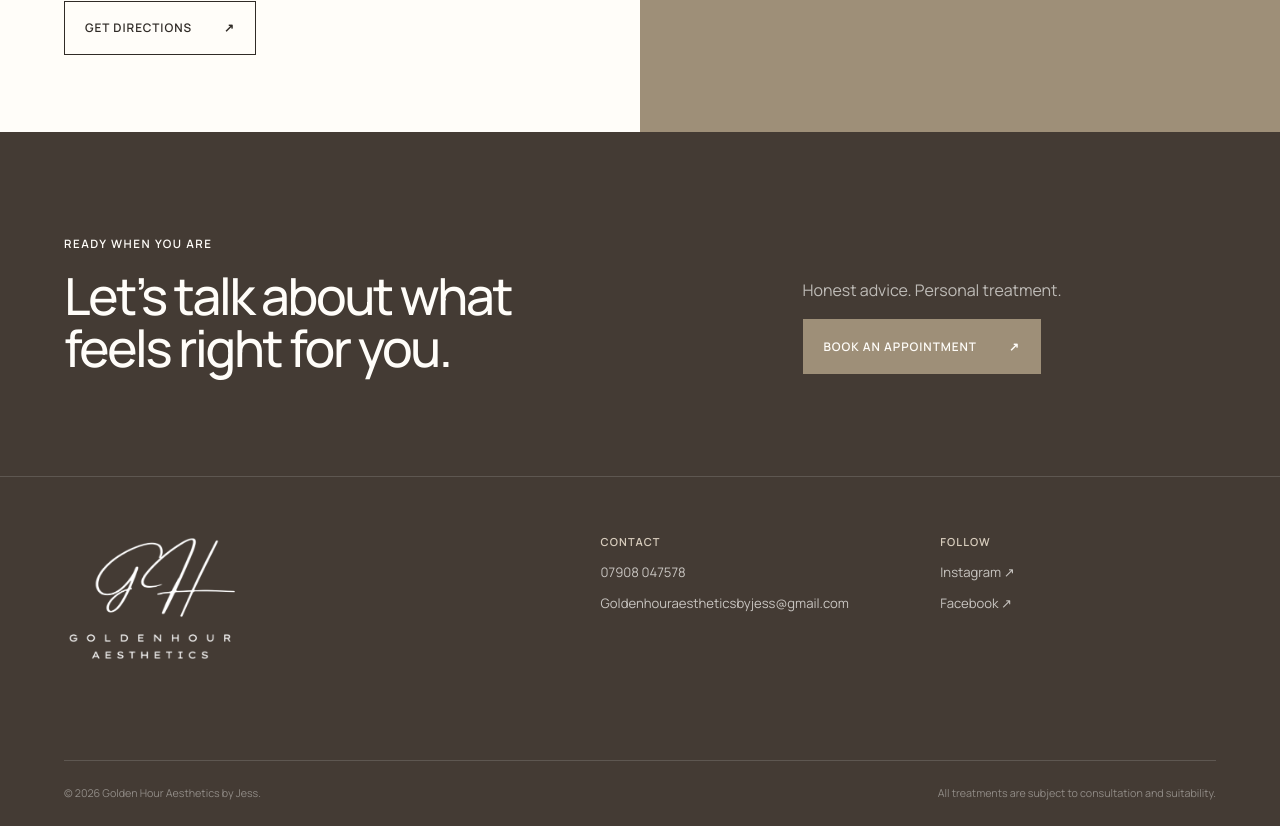
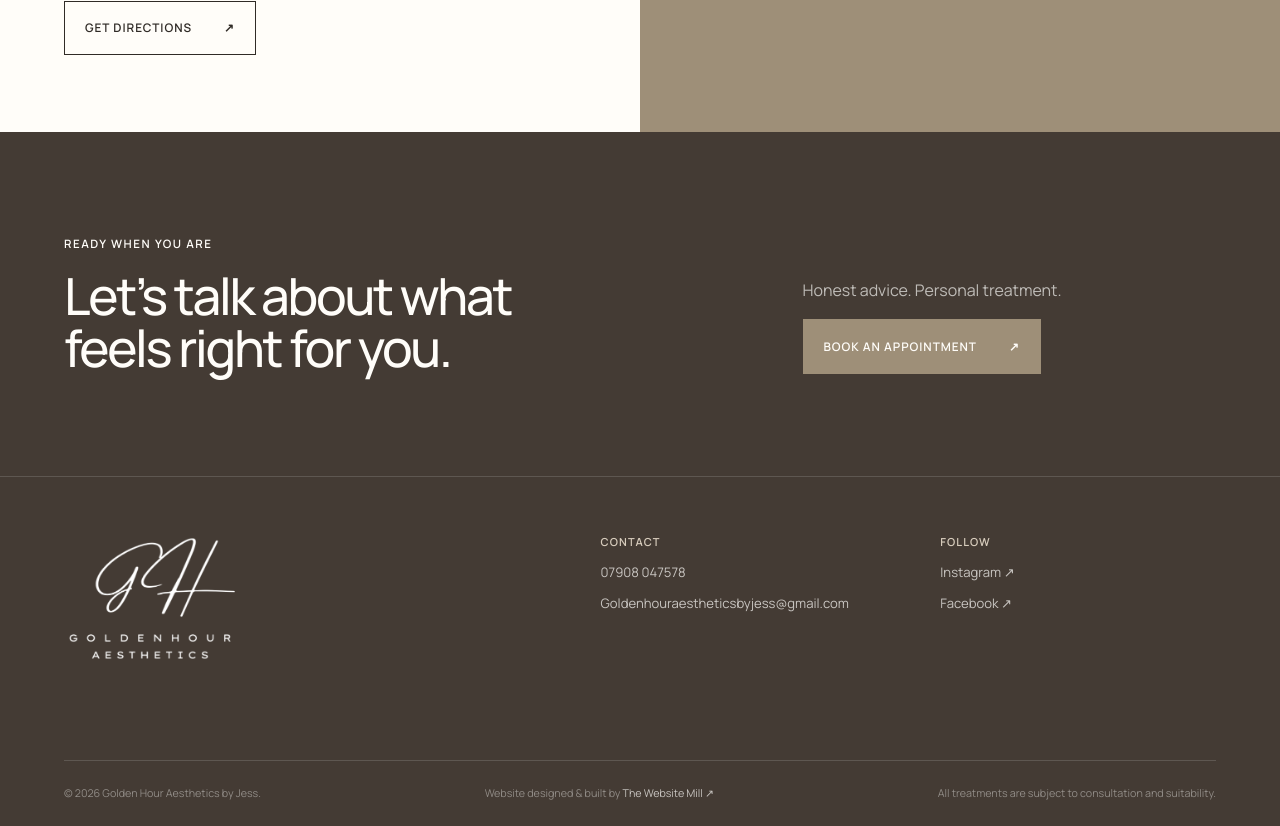
Before and after one commit to josephmillbank1992-lab/golden-hour-aesthetics-website, a Next.js app: page / in a window 1280 px wide. Shown: the part 5284-6110 px from the top of the page. Built offline with nearby package versions, Linux system fonts and the light colour scheme; no server answers.

Commit message:
Add Website Mill footer credit

```diff
--- a/src/app/globals.css
+++ b/src/app/globals.css
@@ -146,6 +146,8 @@ h2 { font-size: clamp(2.2rem, 4vw, 4rem); }
 .footer-contact a, .footer-social a, .footer-social span { display: block; margin-bottom: 0.55rem; color: rgba(251, 250, 247, 0.72); font-size: 0.82rem; overflow-wrap: anywhere; text-decoration: none; }
 .footer-legal { display: flex; grid-column: 1 / -1; justify-content: space-between; gap: 2rem; margin-top: 2rem; padding-top: 1.5rem; border-top: 1px solid rgba(255, 255, 255, 0.14); color: rgba(251, 250, 247, 0.42); font-size: 0.67rem; }
 .footer-legal p { margin: 0; }
+.footer-legal a { color: rgba(251, 250, 247, 0.72); text-decoration: none; }
+.footer-legal a:hover { color: var(--chalk); }
 
 @media (max-width: 1000px) {
   .site-header { grid-template-columns: 1fr auto; }
--- a/src/app/page.tsx
+++ b/src/app/page.tsx
@@ -296,6 +296,16 @@ export default function HomePage() {
         </div>
         <div className="footer-legal">
           <p>© {new Date().getFullYear()} Golden Hour Aesthetics by Jess.</p>
+          <p>
+            Website designed &amp; built by{" "}
+            <a
+              href="https://thewebsitemill.co.uk"
+              target="_blank"
+              rel="noreferrer"
+            >
+              The Website Mill ↗
+            </a>
+          </p>
           <p>All treatments are subject to consultation and suitability.</p>
         </div>
       </footer>
```
